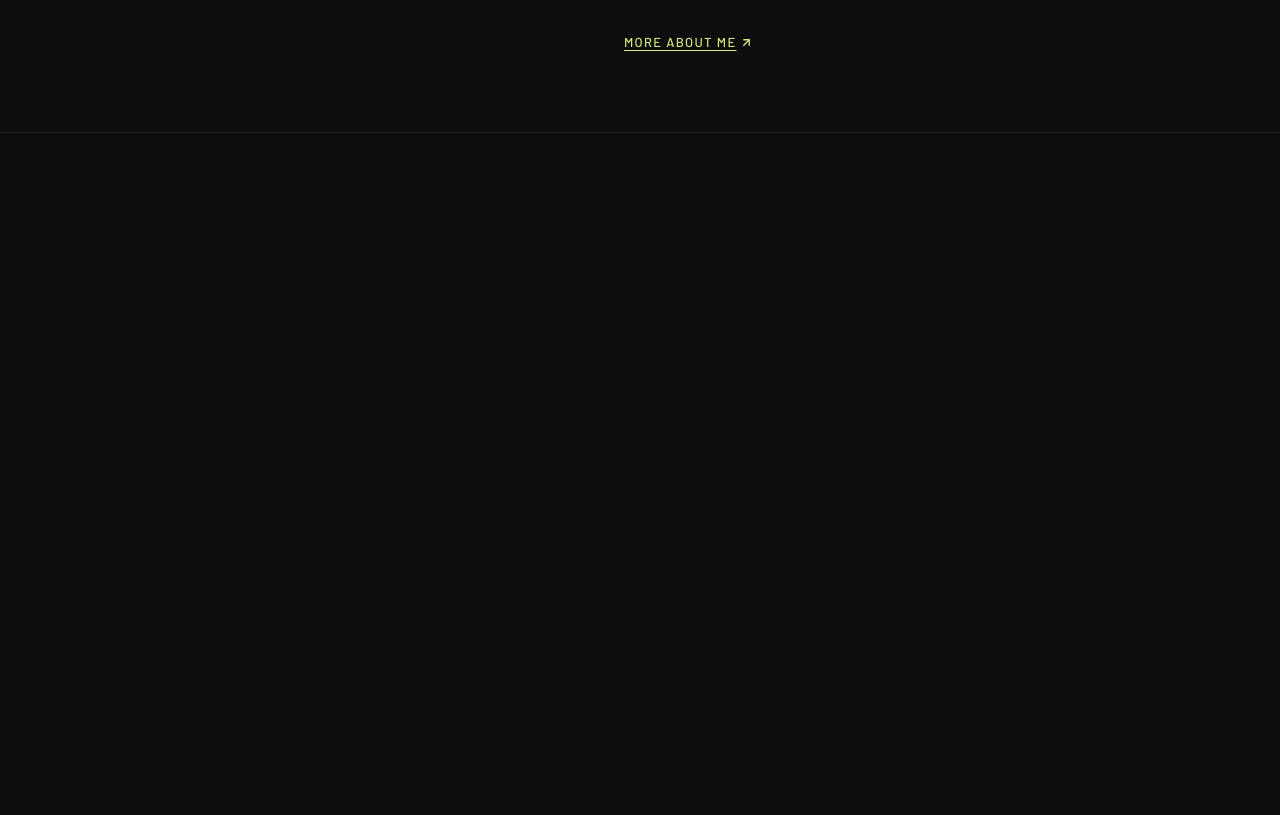
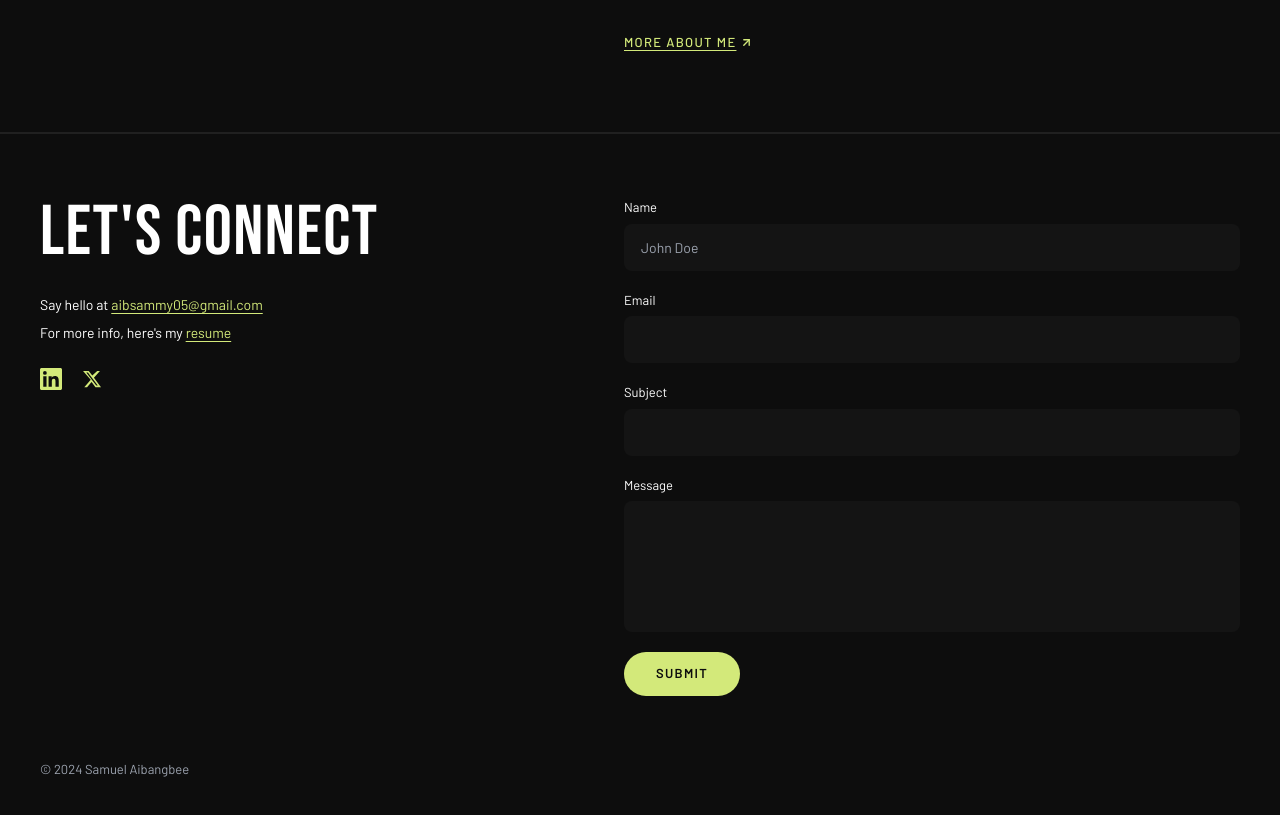
Before and after one commit to Saviourise/sam-portfolio, a React (Vite) app: page / in a window 1280 px wide. Shown: the part 3660-4475 px from the top of the page. Before the commit the page ends 3793 px from the top, so only its background shows below. Built offline with nearby package versions, Linux system fonts and the light colour scheme; a web font is replaced by a local one.

Commit message:
Add Footer component to Layout for improved page structure

```diff
--- /dev/null
+++ b/src/components/layout/Footer.tsx
@@ -0,0 +1,126 @@
+function LinkedInIcon() {
+  return (
+    <svg width="22" height="22" viewBox="0 0 24 24" fill="currentColor" aria-hidden="true">
+      <path d="M20.447 20.452h-3.554v-5.569c0-1.328-.027-3.037-1.852-3.037-1.853 0-2.136 1.445-2.136 2.939v5.667H9.351V9h3.414v1.561h.046c.477-.9 1.637-1.85 3.37-1.85 3.601 0 4.267 2.37 4.267 5.455v6.286zM5.337 7.433a2.062 2.062 0 0 1-2.063-2.065 2.064 2.064 0 1 1 2.063 2.065zm1.782 13.019H3.555V9h3.564v11.452zM22.225 0H1.771C.792 0 0 .774 0 1.729v20.542C0 23.227.792 24 1.771 24h20.451C23.2 24 24 23.227 24 22.271V1.729C24 .774 23.2 0 22.222 0h.003z" />
+    </svg>
+  )
+}
+
+function XIcon() {
+  return (
+    <svg width="20" height="20" viewBox="0 0 24 24" fill="currentColor" aria-hidden="true">
+      <path d="M18.244 2.25h3.308l-7.227 8.26 8.502 11.24H16.17l-4.714-6.231-5.401 6.231H2.746l7.73-8.835L1.254 2.25H8.08l4.253 5.622zm-1.161 17.52h1.833L7.084 4.126H5.117z" />
+    </svg>
+  )
+}
+
+export default function Footer() {
+  return (
+    <footer className="w-full border-t border-border">
+      <div className="w-full max-w-[1400px] mx-auto px-4 md:px-10 pt-16 pb-10">
+        <div className="flex flex-col md:flex-row md:gap-20 gap-14">
+
+          {/* Left */}
+          <div className="md:w-[42%] shrink-0 flex flex-col gap-6">
+            <h2 className="font-display uppercase text-white text-[clamp(48px,5.5vw,76px)] leading-none tracking-[0.02em]">
+              Let's Connect
+            </h2>
+
+            <div className="flex flex-col gap-1">
+              <p className="font-body text-[14px] text-white leading-[1.7]">
+                Say hello at{' '}
+                <a
+                  href="mailto:aibsammy05@gmail.com"
+                  className="text-accent underline underline-offset-[3px] hover:opacity-70 transition-opacity duration-200"
+                >
+                  aibsammy05@gmail.com
+                </a>
+              </p>
+              <p className="font-body text-[14px] text-white leading-[1.7]">
+                For more info, here's my{' '}
+                <a
+                  href="#"
+                  className="text-accent underline underline-offset-[3px] hover:opacity-70 transition-opacity duration-200"
+                >
+                  resume
+                </a>
+              </p>
+            </div>
+
+            <div className="flex items-center gap-5">
+              <a
+                href="https://linkedin.com"
+                target="_blank"
+                rel="noopener noreferrer"
+                className="text-accent hover:opacity-70 transition-opacity duration-200"
+                aria-label="LinkedIn"
+              >
+                <LinkedInIcon />
+              </a>
+              <a
+                href="https://x.com"
+                target="_blank"
+                rel="noopener noreferrer"
+                className="text-accent hover:opacity-70 transition-opacity duration-200"
+                aria-label="X (Twitter)"
+              >
+                <XIcon />
+              </a>
+            </div>
+          </div>
+
+          {/* Right — contact form */}
+          <div className="flex-1 flex flex-col gap-5">
+            <div className="flex flex-col gap-1.5">
+              <label className="font-body text-[13px] text-white">Name</label>
+              <input
+                type="text"
+                placeholder="John Doe"
+                className="w-full bg-bg-secondary rounded-lg px-4 py-3 font-body text-[14px] text-white placeholder-muted border border-transparent focus:border-border-light focus:outline-none transition-colors duration-200"
+              />
+            </div>
+
+            <div className="flex flex-col gap-1.5">
+              <label className="font-body text-[13px] text-white">Email</label>
+              <input
+                type="email"
+                className="w-full bg-bg-secondary rounded-lg px-4 py-3 font-body text-[14px] text-white placeholder-muted border border-transparent focus:border-border-light focus:outline-none transition-colors duration-200"
+              />
+            </div>
+
+            <div className="flex flex-col gap-1.5">
+              <label className="font-body text-[13px] text-white">Subject</label>
+              <input
+                type="text"
+                className="w-full bg-bg-secondary rounded-lg px-4 py-3 font-body text-[14px] text-white placeholder-muted border border-transparent focus:border-border-light focus:outline-none transition-colors duration-200"
+              />
+            </div>
+
+            <div className="flex flex-col gap-1.5">
+              <label className="font-body text-[13px] text-white">Message</label>
+              <textarea
+                rows={5}
+                className="w-full bg-bg-secondary rounded-lg px-4 py-3 font-body text-[14px] text-white placeholder-muted border border-transparent focus:border-border-light focus:outline-none transition-colors duration-200 resize-none"
+              />
+            </div>
+
+            <div>
+              <button
+                type="submit"
+                className="bg-accent text-bg font-body font-bold text-[13px] uppercase tracking-[0.1em] px-8 py-3 rounded-full hover:bg-accent-hover transition-colors duration-200 cursor-pointer"
+              >
+                Submit
+              </button>
+            </div>
+          </div>
+
+        </div>
+
+        {/* Bottom bar */}
+        <p className="font-body text-[13px] text-muted mt-16">
+          © 2024 Samuel Aibangbee
+        </p>
+      </div>
+    </footer>
+  )
+}
--- a/src/components/layout/Layout.tsx
+++ b/src/components/layout/Layout.tsx
@@ -1,5 +1,6 @@
 import { Outlet } from 'react-router-dom'
 import Header from './Header'
+import Footer from './Footer'
 
 export default function Layout() {
   return (
@@ -8,6 +9,7 @@ export default function Layout() {
       <main className="pt-16">
         <Outlet />
       </main>
+      <Footer />
     </div>
   )
 }
```
